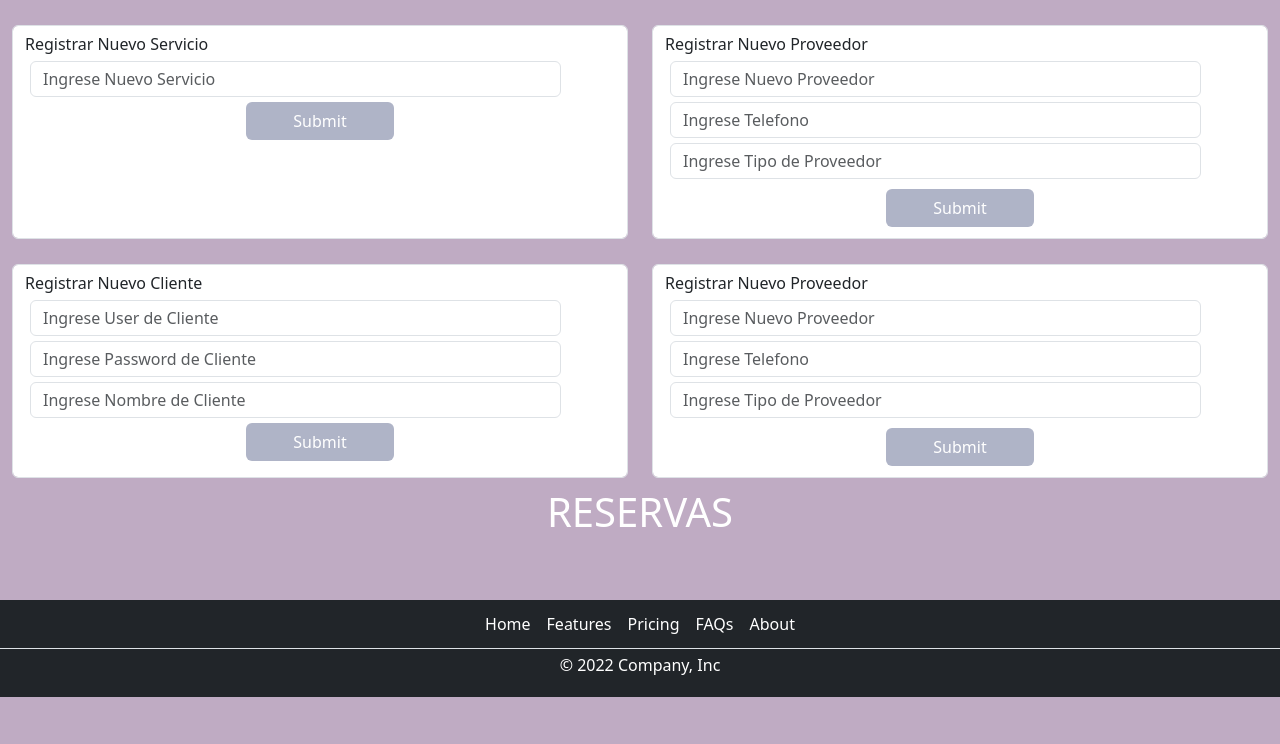
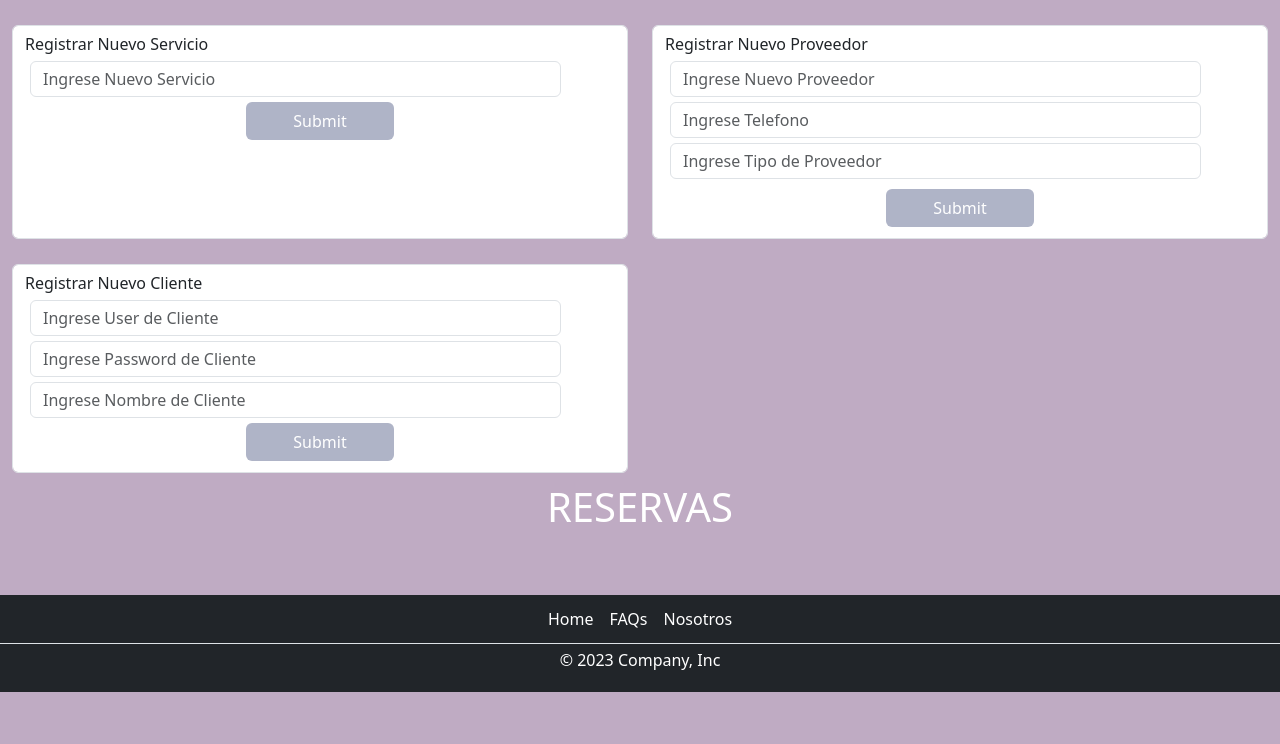
Before and after one commit to Doritos0/arquitectura, a Django app: template core/templates/core/empleado.html in a window 1280 px wide. Shown: the part 56-800 px from the top of the page. Run offline with Django 3.2, Linux system fonts and the light colour scheme; the template is opened without the code that fills it, so the values that code supplies are empty.

Commit message:
ultimo commit

```diff
--- a/core/templates/core/empleado.html
+++ b/core/templates/core/empleado.html
@@ -57,24 +57,6 @@
                 </div>
             </form>
         </div>
-        <div class="col-6">
-            <form method="POST" class="form-control w-100 h-100">
-                {% csrf_token %}
-                <div class="form-group">
-                    <label for="nombre">Registrar Nuevo Proveedor</label>
-                    <input name="nombre" id="nombre_proveedor" style="width: 90%;height: 20%;margin: 5px;"
-                        class="form-control" type="text" placeholder="Ingrese Nuevo Proveedor">
-                    <input name="fono" id="fono_proveedor" style="width: 90%;height: 20%;margin: 5px;"
-                        class="form-control" type="text" placeholder="Ingrese Telefono">
-                    <input name="tipo" id="tipo_proveedor" style="width: 90%;height: 20%;margin: 5px;"
-                        class="form-control" type="text" placeholder="Ingrese Tipo de Proveedor">
-                    <center>
-                        <input  type="submit" name="ProveedorFormulario" class="btn btn"
-                        style="height: 15%; width: 25%; margin: 5px; background-color: #AFB4C7; color: white;"></input>
-                    </center>
-                </div>
-            </form>
-        </div>
     </div>
     <center>
         <h1 class="text-white" style="margin-top: 10px;">RESERVAS</h1>
--- a/core/templates/core/layout.html
+++ b/core/templates/core/layout.html
@@ -29,12 +29,10 @@
     <footer class="py-1 bg-dark" style="margin-top: 3%;">
         <ul class="nav justify-content-center border-bottom pb-1 mb-1">
         <li class="nav-item"><a href="#" class="nav-link px-2 text-white">Home</a></li>
-        <li class="nav-item"><a href="#" class="nav-link px-2 text-white">Features</a></li>
-        <li class="nav-item"><a href="#" class="nav-link px-2 text-white">Pricing</a></li>
         <li class="nav-item"><a href="#" class="nav-link px-2 text-white">FAQs</a></li>
-        <li class="nav-item"><a href="#" class="nav-link px-2 text-white">About</a></li>
+        <li class="nav-item"><a href="#" class="nav-link px-2 text-white">Nosotros</a></li>
         </ul>
-        <p class="text-center text-white">&copy; 2022 Company, Inc</p>
+        <p class="text-center text-white">&copy; 2023 Company, Inc</p>
     </footer>
 
     <script src="https://cdn.jsdelivr.net/npm/bootstrap@5.3.2/dist/js/bootstrap.bundle.min.js"
```
